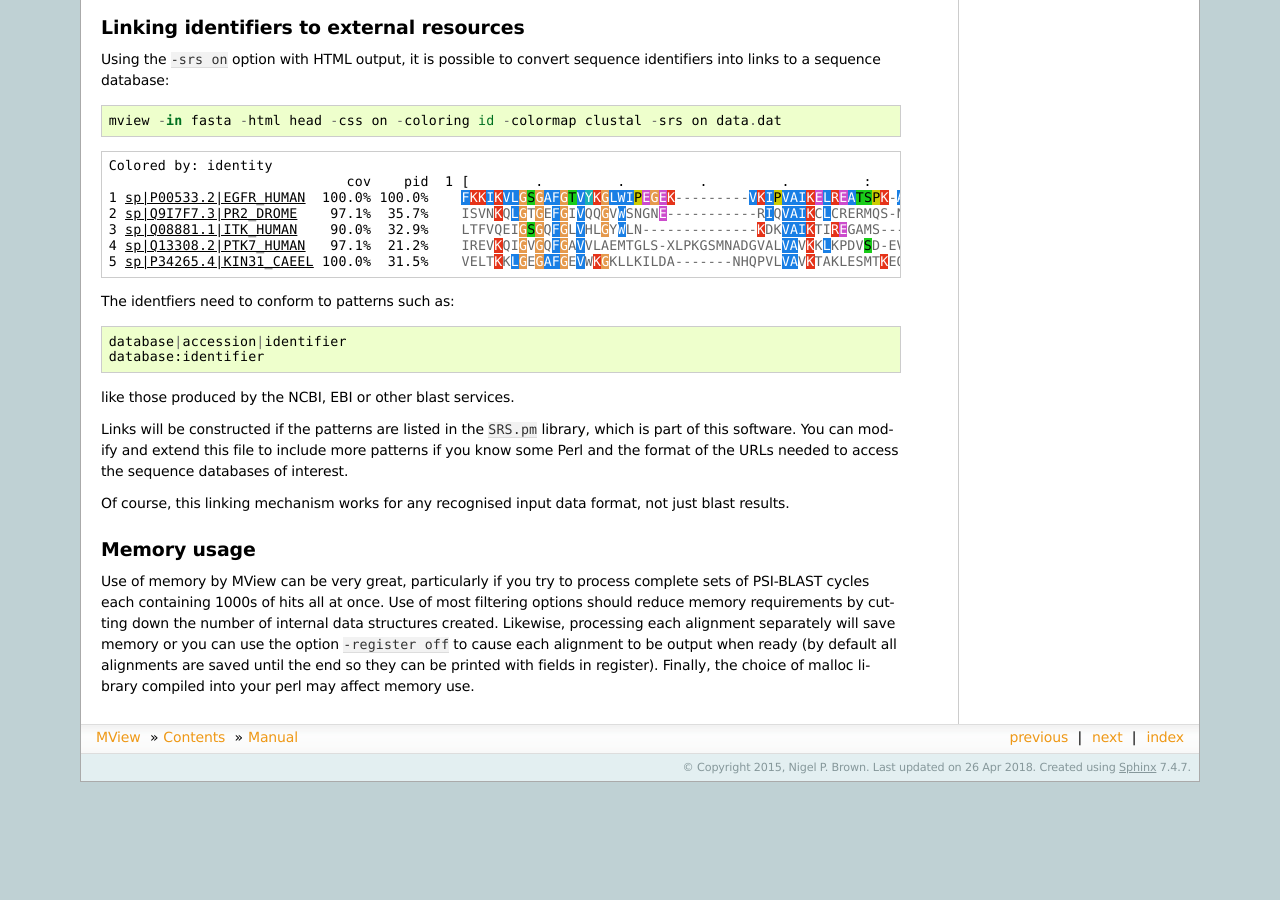
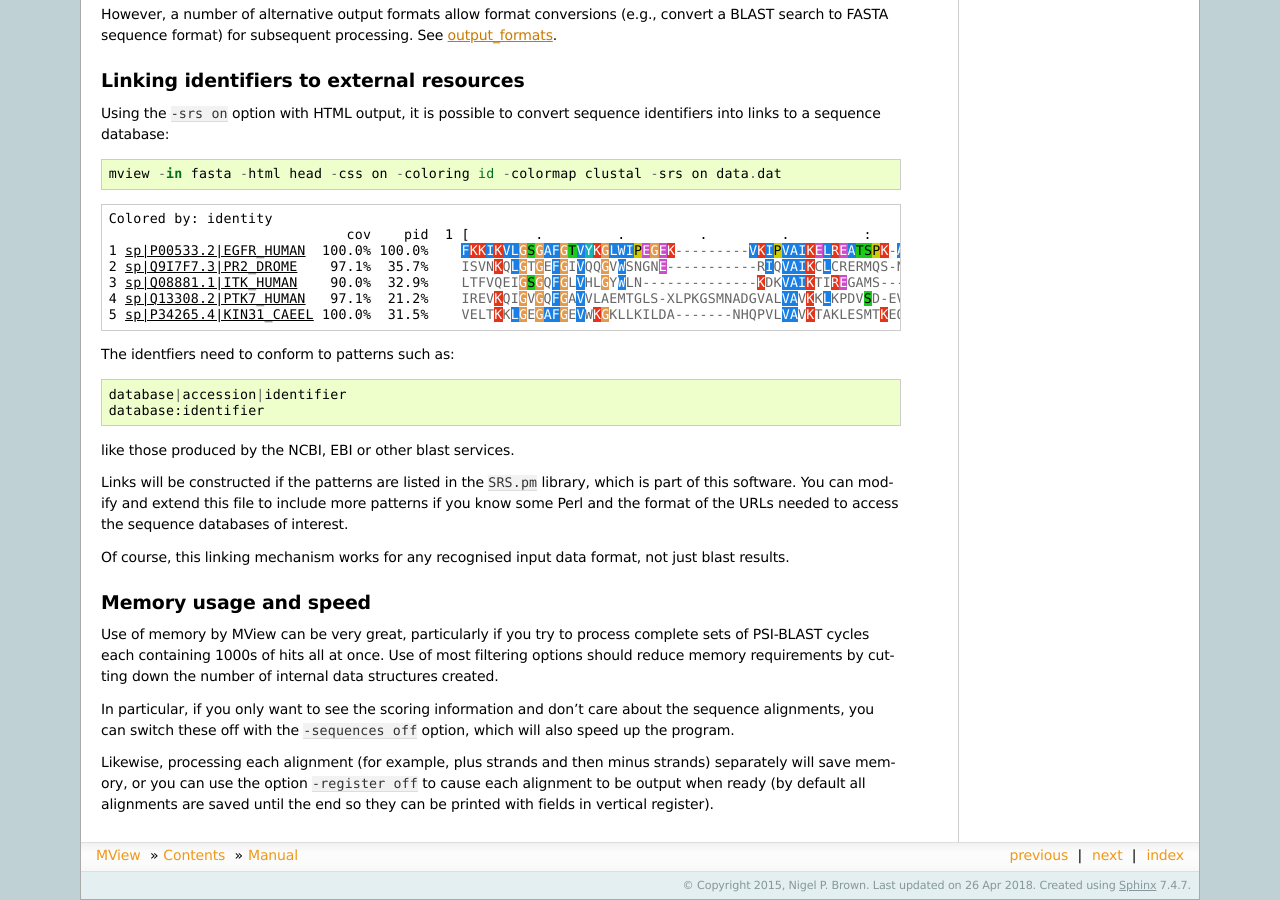
Before and after one commit to desmid/mview, a Sphinx documentation site: the page built from doc/Sphinx/source/manual/manual.rst, in a window 1280 px wide and 900 px high, scrolled down 21308 px. Built offline with Sphinx 7.4.7, drawn with Linux system fonts in a browser that asks for light colours; before the commit the page ends 22090 px from its top, so only the background shows below that; some of the changed text lies outside the part shown.

Commit message:
manual: add text for -sequences option

```diff
--- a/doc/Sphinx/source/manual/manual.rst
+++ b/doc/Sphinx/source/manual/manual.rst
@@ -259,8 +259,8 @@
 region - they look like sequences and are processed as such by MView.
 
 
-Labels and annotations
-^^^^^^^^^^^^^^^^^^^^^^
+Labels, annotations and sequences
+^^^^^^^^^^^^^^^^^^^^^^^^^^^^^^^^^
 
 The labelling information at the left of the alignment can be too wide, so you
 can switch some of them off. Labels are in blocks numbered from zero
@@ -283,6 +283,10 @@
 
 Any of the of the label types can be switched off with an option like
 ``-label2`` to remove the descriptions label at column 2, and so on.
+
+You can also disable processing and display of the sequences with the
+``-sequences off`` option. This would be useful if you only want to see
+summarized scoring information from many blast runs, for example.
 
 
 Adding HTML
@@ -1605,18 +1609,22 @@
 not just blast results.
 
 
-Memory usage
-------------
+Memory usage and speed
+----------------------
 
 Use of memory by MView can be very great, particularly if you try to process
 complete sets of PSI-BLAST cycles each containing 1000s of hits all at
 once. Use of most filtering options should reduce memory requirements by
-cutting down the number of internal data structures created. Likewise,
-processing each alignment separately will save memory or you can use the
-option ``-register off`` to cause each alignment to be output when ready (by
-default all alignments are saved until the end so they can be printed with
-fields in register). Finally, the choice of malloc library compiled into your
-perl may affect memory use.
-
+cutting down the number of internal data structures created.
+
+In particular, if you only want to see the scoring information and don't care
+about the sequence alignments, you can switch these off with the ``-sequences
+off`` option, which will also speed up the program.
+
+Likewise, processing each alignment (for example, plus strands and then minus
+strands) separately will save memory, or you can use the option ``-register
+off`` to cause each alignment to be output when ready (by default all
+alignments are saved until the end so they can be printed with fields in
+vertical register).
 
 .. END
```
Also changed, not shown: 7 other files.
